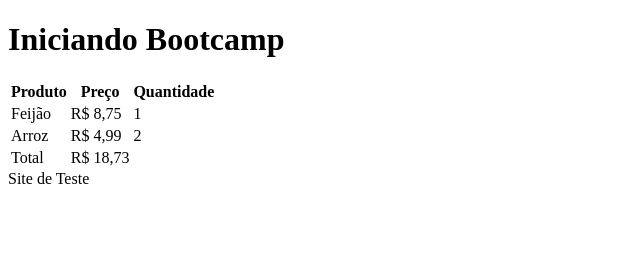
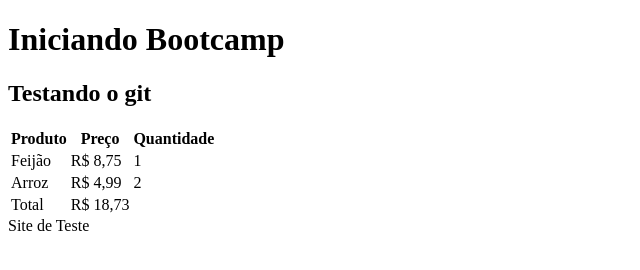
Before and after one commit to Sandro0330/Git_DI, a plain HTML site: page index.html in a window 1280 px wide. Shown: the whole page, without its empty margins (0-640 px from the left). Drawn offline with Linux system fonts and the light colour scheme.

Commit message:
Testando o git

```diff
--- a/index.html
+++ b/index.html
@@ -7,6 +7,8 @@
 </head>
 <body>
     <h1>Iniciando Bootcamp</h1>
+    <h2>Testando o git</h2>
+
     <table>
         <thead>
         <tr>
```
